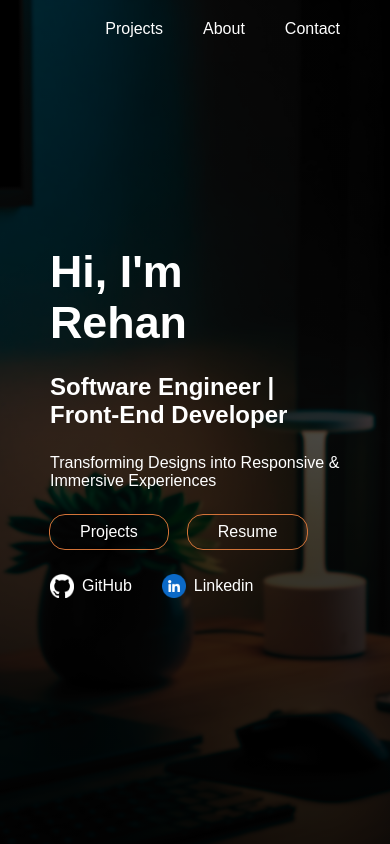
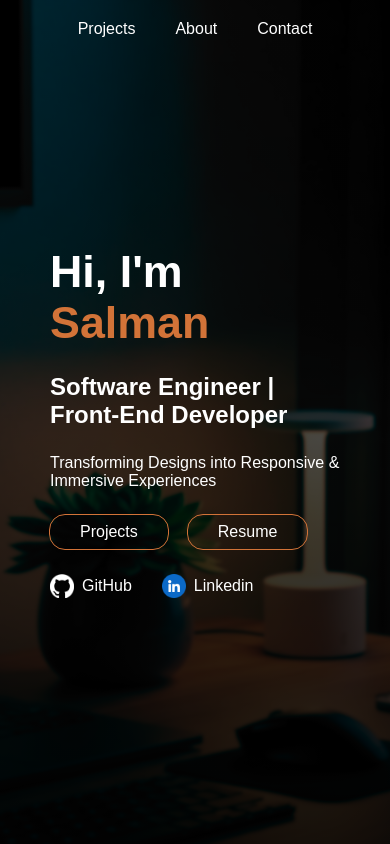
Before and after one commit to mohammedsrehan/portfolio, a Next.js app: page / in a window 390 px wide. Built offline with nearby package versions, Linux system fonts and the light colour scheme.

Commit message:
adding responsiveness and color syles

```diff
--- a/src/app/page.module.css
+++ b/src/app/page.module.css
@@ -16,10 +16,11 @@
   width: 100%;
   color: white;
   gap: 25px;
-  padding: 0 50px;
+  /* padding: 0 50px; */
 }
 .landing {
   position: relative;
+  margin: 0 15%;
 }
 .nav {
   display: flex;
@@ -74,9 +75,11 @@
   background-color: #000;
   /* width: 100%; */
   color: #fff;
-  padding: 20px 50px;
+  padding: 0 15%;
+  padding-bottom: 50px;
 }
 .project_header_text {
+  color: #d27338;
   display: flex;
   align-items: flex-start;
   font-size: 2rem;
@@ -121,7 +124,7 @@
   gap: 20px;
   background-color: #000;
   color: #fff;
-  padding: 50px 50px 20px 50px;
+  padding: 50px 15%;
 }
 .skills {
   display: flex;
@@ -147,19 +150,57 @@
   padding: 10px 0;
   gap: 10px;
 }
-.contact{
+.contact {
   display: flex;
   flex-direction: column;
   justify-content: center;
   gap: 20px;
   background-color: #000;
   color: #fff;
-  padding: 50px 50px 20px 50px;
+  padding: 50px 15%;
 }
-.contact_socials{
+.contact_socials {
   display: flex;
   flex-direction: column;
   align-items: start;
   justify-content: flex-start;
   gap: 30px;
 }
+.span_color {
+  color: #d27338;
+}
+.footer {
+  background-color: #000;
+  color: #fff;
+  text-align: center;
+  padding: 20px;
+}
+@media (max-width: 768px) {
+  .landing {
+    margin: 0 50px;
+  }
+  .nav{
+    padding: 10px 20px;
+    align-items: center;
+    justify-content: center;
+  }
+  .projects{
+    padding: 0 50px;
+  }
+  .about{
+    padding: 50px;
+  }
+  .contact{
+    padding: 0 50px;
+  }
+  .footer {
+    padding: 50px;
+  }
+}
+@media (max-width: 480px) {
+  .nav{
+    top: 0;
+    right: 50px;
+    left: 50px;
+  }
+}
--- a/src/app/page.tsx
+++ b/src/app/page.tsx
@@ -11,7 +11,7 @@ export default function Home() {
           <a href="#Contact">Contact</a>
         </nav>
         <div className={styles.hero}>
-          <h2 className={styles.header_text}>Hi, I'm Rehan </h2>
+          <h2 className={styles.header_text}>Hi, I'm <span className={styles.span_color}>Salman </span></h2>
           <h1 className={styles.sub_Title}>
             Software Engineer | Front-End Developer
           </h1>
@@ -54,7 +54,9 @@ export default function Home() {
               height={200}
             />
             <div className={styles.project_description}>
-              <h3>Project 1</h3>
+              <h3>
+                <span className={styles.span_color}>Project 1</span>
+              </h3>
               <p>
                 Description of project 1. Lorem ipsum dolor sit, amet
                 consectetur adipisicing elit. Libero voluptas dignissimos unde
@@ -80,7 +82,9 @@ export default function Home() {
               height={200}
             />
             <div className={styles.project_description}>
-              <h3>Project 1</h3>
+              <h3>
+                <span className={styles.span_color}>Project 1</span>
+              </h3>
               <p>
                 Description of project 1. Lorem ipsum dolor sit, amet
                 consectetur adipisicing elit. Libero voluptas dignissimos unde
@@ -106,7 +110,9 @@ export default function Home() {
               height={200}
             />
             <div className={styles.project_description}>
-              <h3>Project 1</h3>
+              <h3>
+                <span className={styles.span_color}>Project 1</span>
+              </h3>
               <p>
                 Description of project 1. Lorem ipsum dolor sit, amet
                 consectetur adipisicing elit. Libero voluptas dignissimos unde
@@ -124,10 +130,13 @@ export default function Home() {
               </div>
             </div>
           </div>
+
         </div>
       </section>
       <section className={styles.about}>
-        <h2 className={styles.about_header_text}>About Me</h2>
+        <h2 className={styles.about_header_text}>
+          <span className={styles.span_color}>About Me </span>
+        </h2>
         <p className={styles.about_text}>
           I am a passionate software engineer with a focus on front-end
           development. I love creating responsive and immersive user experiences
@@ -190,7 +199,9 @@ export default function Home() {
         </div>
       </section>
       <section className={styles.contact} id="Contact">
-        <h2 className={styles.contact_header_text}>Get in touch</h2>
+        <h2 className={styles.contact_header_text}>
+          <span className={styles.span_color}>Get in touch </span>
+        </h2>
         <p className={styles.contact_text}>
           Reach me out on Linkedin or GitHub, or send me an email at
         </p>
@@ -199,16 +210,30 @@ export default function Home() {
             <Image src="/github.png" alt="Email" width={24} height={24} />
             mdsalmanurehan@gmail.com
           </a>
-          <a href="https://github.com/mohammedsrehan" target="_blank" className={styles.social_link}>
+          <a
+            href="https://github.com/mohammedsrehan"
+            target="_blank"
+            className={styles.social_link}
+          >
             <Image src="/github.png" alt="GitHub" width={24} height={24} />
             GitHub
           </a>
-          <a href="https://www.linkedin.com/in/mohammed-salmanuddin-rehan/" target="_blank" className={styles.social_link}>
+          <a
+            href="https://www.linkedin.com/in/mohammed-salmanuddin-rehan/"
+            target="_blank"
+            className={styles.social_link}
+          >
             <Image src="/linkedin.png" alt="LinkedIn" width={24} height={24} />
             Linkedin
           </a>
         </div>
       </section>
+      <footer className={styles.footer}>
+        <p className={styles.footer_text}>
+          &copy; {new Date().getFullYear()} Designed and Developed by Salman. All rights
+          reserved.
+        </p>
+      </footer>
     </div>
   );
 }
```
